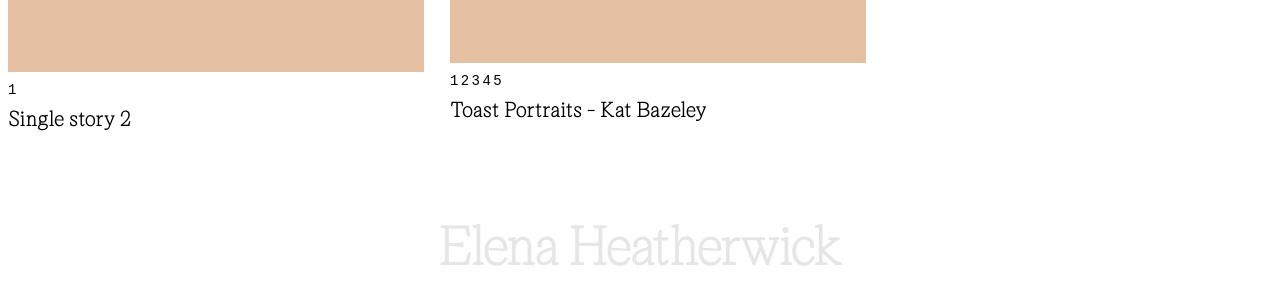
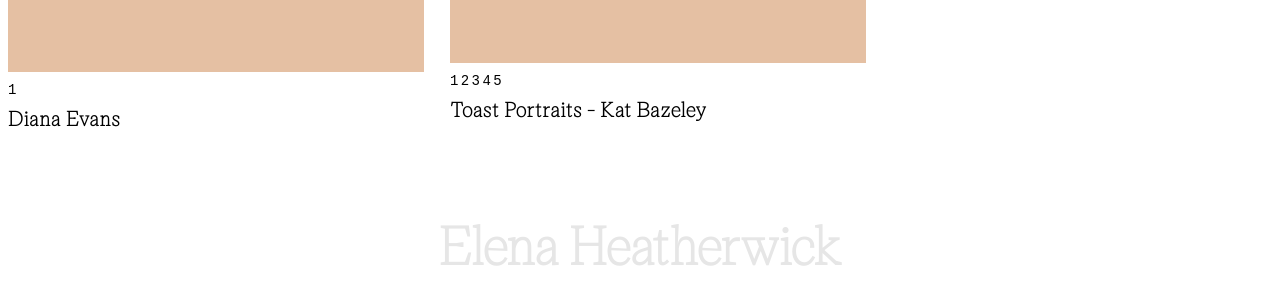
Before and after one commit to blongden73/Heatherwick, a Jekyll site: the page built from index.markdown, in a window 1280 px wide and 900 px high, scrolled down 1813 px. Shown: the part 149-449 px from the top of the window. Built offline with Jekyll 4.4.1, drawn with Linux system fonts in a browser that asks for light colours.

Commit message:
Updated Single Story 2

```diff
--- a/_posts/2020-06-13-single-story-2.markdown
+++ b/_posts/2020-06-13-single-story-2.markdown
@@ -1,5 +1,5 @@
 ---
-title: Single story 2
+title: Diana Evans
 date: 2020-06-13 18:04:00 Z
 Images:
 - Image: "/uploads/Diana-Evans,-London.jpg"
```
